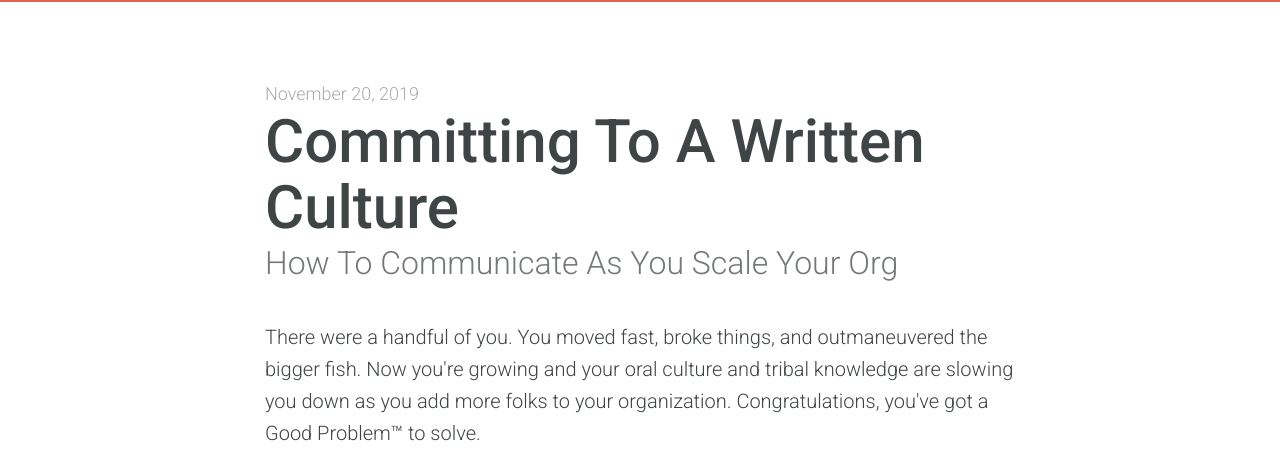
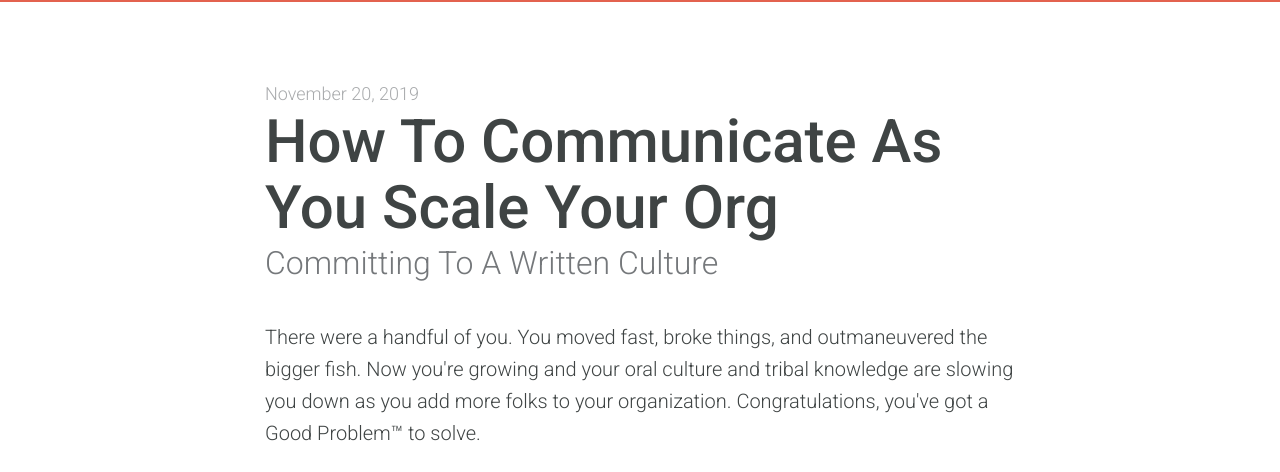
Before and after one commit to mattparrilla/mattparrilla.github.io, a Flask app: template templates/how-to-communicate-as-you-scale-your-org.html in a window 1280 px wide. Shown: the top 472 px of the page. Run offline with Flask 2, Linux system fonts and the light colour scheme; the template is opened without the code that fills it, so the values that code supplies are empty; some libraries are stand-ins or nearby versions; some web fonts are replaced.

Commit message:
Correcting title

```diff
--- a/build/post/how-to-communicate-as-you-scale-your-org/index.html
+++ b/build/post/how-to-communicate-as-you-scale-your-org/index.html
@@ -53,8 +53,8 @@
     <div class="col-sm-10 col-sm-offset-1 col-md-8 col-md-offset-2">
       <div class="title-block">
         <p class="date">November 20, 2019</p>
-        <h1>Committing To A Written Culture</h1>
-        <h2>How To Communicate As You Scale Your Org</h2>
+        <h1>How To Communicate As You Scale Your Org</h1>
+        <h2>Committing To A Written Culture</h2>
       </div>
       <div id="body">
         <p>There were a handful of you. You moved fast, broke things, and outmaneuvered the bigger fish. Now you're growing and your oral culture and tribal knowledge are slowing you down as you add more folks to your organization. Congratulations, you've got  a Good Problem&#8482; to solve.</p>
--- a/templates/how-to-communicate-as-you-scale-your-org.html
+++ b/templates/how-to-communicate-as-you-scale-your-org.html
@@ -17,8 +17,8 @@
     <div class="col-sm-10 col-sm-offset-1 col-md-8 col-md-offset-2">
       <div class="title-block">
         <p class="date">November 20, 2019</p>
-        <h1>Committing To A Written Culture</h1>
-        <h2>How To Communicate As You Scale Your Org</h2>
+        <h1>How To Communicate As You Scale Your Org</h1>
+        <h2>Committing To A Written Culture</h2>
       </div>
       <div id="body">
         <p>There were a handful of you. You moved fast, broke things, and outmaneuvered the bigger fish. Now you're growing and your oral culture and tribal knowledge are slowing you down as you add more folks to your organization. Congratulations, you've got  a Good Problem&#8482; to solve.</p>
```
